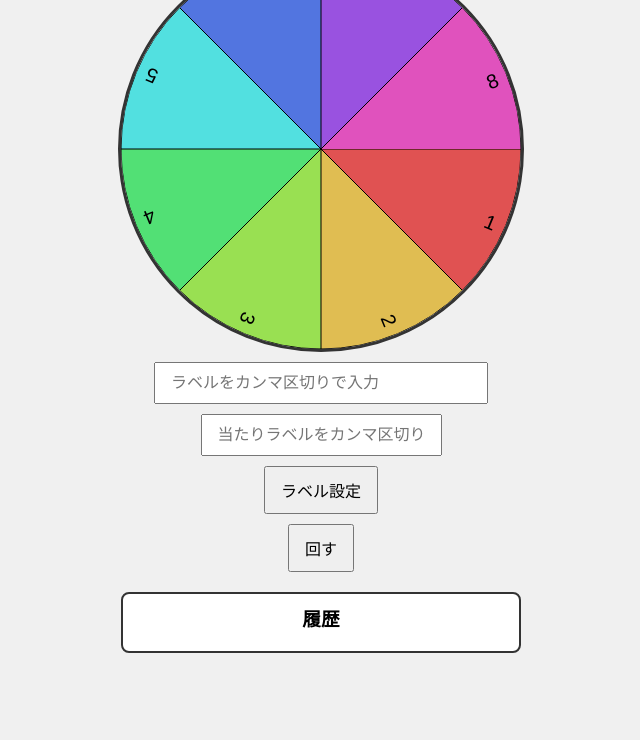
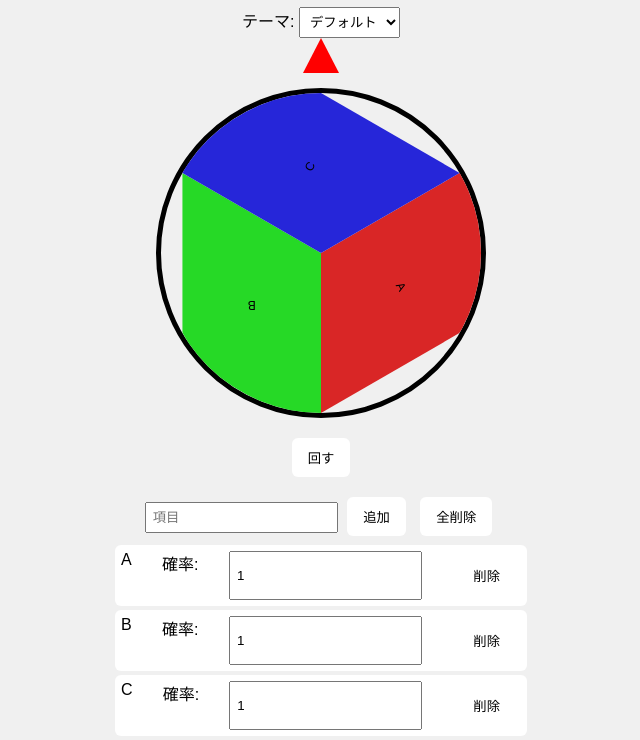
Before and after one commit to novelstar354/roulette, a plain HTML site: page index.html in a window 1280 px wide. Shown: the part 74-814 px from the top of the page, without its empty margins (319-959 px from the left). Drawn offline with Linux system fonts and the light colour scheme.

Commit message:
Update index.html

```diff
--- a/index.html
+++ b/index.html
@@ -2,203 +2,339 @@
 <html lang="ja">
 <head>
 <meta charset="UTF-8">
-<meta name="viewport" content="width=device-width, initial-scale=1.0">
-<title>音付きルーレット</title>
+<meta name="viewport" content="width=device-width,initial-scale=1">
+<title>Theme Roulette</title>
+ <link rel="icon" href="https://www.silhouette-illust.com/wp-content/uploads/2016/12/18915-600x600.jpg" sizes="16×16" type="image/png" />
+
 <style>
-  body {
-    display: flex;
-    flex-direction: column;
-    align-items: center;
-    font-family: sans-serif;
-    background: #f0f0f0;
-    margin: 0;
-    padding: 20px;
+
+:root{
+--bg:#f0f0f0;
+--text:#000;
+--panel:#fff;
+--glow:none;
 }
 
-  canvas {
-    border: 3px solid #333;
-    border-radius: 50%;
-    background: #fff;
+/* デフォルト */
+body.default{
+--bg:#f0f0f0;
+--text:#000;
+--panel:#fff;
+--glow:none;
 }
 
-  input, button {
-    margin-top: 10px;
-    padding: 10px 15px;
-    font-size: 16px;
-    cursor: pointer;
+/* ネオン */
+body.neon{
+--bg:#050510;
+--text:#0ff;
+--panel:#111;
+--glow:0 0 10px #0ff,0 0 20px #0ff;
 }
 
-  #history {
-    margin-top: 20px;
-    max-width: 400px;
-    width: 100%;
-    background: #fff;
-    border: 2px solid #333;
-    padding: 10px;
-    border-radius: 8px;
-    box-sizing: border-box;
+/* カジノ */
+body.casino{
+--bg:#003300;
+--text:#ffd700;
+--panel:#014d01;
+--glow:0 0 10px #ffd700;
 }
 
-  #history h3 {
-    margin: 0 0 10px 0;
-    text-align: center;
+/* ダーク */
+body.dark{
+--bg:#111;
+--text:#eee;
+--panel:#222;
+--glow:none;
 }
 
-  #history ul {
-    list-style: none;
-    padding: 0;
-    margin: 0;
-    max-height: 200px;
-    overflow-y: auto;
+body{
+margin:0;
+font-family:sans-serif;
+background:var(--bg);
+color:var(--text);
+text-align:center;
+user-select: none;
+  -webkit-user-select: none;
 }
 
-  #history li {
-    padding: 5px;
-    border-bottom: 1px solid #ccc;
+h1{
+text-shadow:var(--glow);
 }
 
-  #labelsInput {
-    width: 300px;
+#roulette{
+width:320px;
+height:320px;
+margin:15px auto;
+border-radius:50%;
+border:5px solid var(--text);
+box-shadow:var(--glow);
+position:relative;
+overflow:hidden;
+transition:transform 4s cubic-bezier(.17,.67,.25,1);
 }
+
+.slice{
+position:absolute;
+width:50%;
+height:50%;
+top:50%;
+left:50%;
+transform-origin:0 0;
+display:flex;
+align-items:center;
+justify-content:center;
+font-size:12px;
+}
+
+#pointer{
+width:0;
+height:0;
+border-left:18px solid transparent;
+border-right:18px solid transparent;
+border-bottom:35px solid red;
+margin:auto;
+}
+
+button{
+padding:10px 16px;
+margin:5px;
+border:none;
+border-radius:6px;
+cursor:pointer;
+background:var(--panel);
+color:var(--text);
+box-shadow:var(--glow);
+}
+
+input{
+padding:6px;
+}
+
+#items{
+max-width:420px;
+margin:auto;
+}
+
+.item{
+display:flex;
+justify-content:space-between;
+background:var(--panel);
+margin:4px;
+padding:6px;
+border-radius:6px;
+}
+
+#result{
+font-size:22px;
+margin:10px;
+}
+
+select{
+padding:6px;
+}
+
+@media (max-width:600px){
+
+#roulette{
+width:260px;
+height:260px;
+}
+
+.item{
+flex-direction:column;
+gap:4px;
+}
+
+}
+
 </style>
 </head>
+
 <body>
 
-<canvas id="roulette" width="400" height="400"></canvas>
+<h1>🎯 Theme Roulette</h1>
 
-<input type="text" id="labelsInput" placeholder="ラベルをカンマ区切りで入力">
-<input type="text" id="winLabelInput" placeholder="当たりラベルをカンマ区切りで入力">
-<button id="setLabels">ラベル設定</button>
-<button id="spin">回す</button>
+テーマ:
+<select id="themeSelect">
+<option value="default">デフォルト</option>
+<option value="neon">ネオン</option>
+<option value="casino">カジノ</option>
+<option value="dark">ダーク</option>
+</select>
 
-<div id="history">
-  <h3>履歴</h3>
-  <ul id="resultList"></ul>
+<div id="pointer"></div>
+<div id="roulette"></div>
+
+<button onclick="spin()">回す</button>
+
+<div id="result"></div>
+
+<div>
+<input id="newItem" placeholder="項目">
+<button onclick="addItem()">追加</button>
+<button onclick="clearItems()">全削除</button>
 </div>
 
-<!-- 当たり音 -->
-<audio id="winSound">
-  <source src="https://www.soundjay.com/buttons/sounds/button-3.mp3" type="audio/mpeg">
-</audio>
+<div id="items"></div>
 
 <script>
-const canvas = document.getElementById('roulette');
-const ctx = canvas.getContext('2d');
-const size = canvas.width;
-const radius = size / 2;
 
-let labels = ['1','2','3','4','5','6','7','8'];
-let colors = [];
-let numSegments = labels.length;
+let data=JSON.parse(localStorage.getItem("rouletteData"))||[
+{name:"A",weight:1},
+{name:"B",weight:1},
+{name:"C",weight:1}
+]
 
-let angle = 0;
-let spinning = false;
+let theme=localStorage.getItem("rouletteTheme")||"default"
 
-let winLabels = ['8']; // デフォルト当たり
+document.body.className=theme
+document.getElementById("themeSelect").value=theme
 
-const resultList = document.getElementById('resultList');
-const winSound = document.getElementById('winSound');
-
-function updateColors() {
-  colors = [];
-  for (let i = 0; i < numSegments; i++) {
-    colors.push(`hsl(${i * 360 / numSegments}, 70%, 60%)`);
-  }
+document.getElementById("themeSelect").onchange=e=>{
+theme=e.target.value
+document.body.className=theme
+localStorage.setItem("rouletteTheme",theme)
 }
 
-updateColors();
+let rotation=0
+let spinning=false
 
-function drawRoulette(highlightIndex=-1) {
-  ctx.clearRect(0,0,size,size);
-  for(let i=0;i<numSegments;i++){
-    const start = (i * 2 * Math.PI / numSegments) + angle;
-    const end = ((i+1)*2*Math.PI/numSegments)+angle;
+const roulette=document.getElementById("roulette")
 
-    ctx.beginPath();
-    ctx.moveTo(radius,radius);
-    ctx.arc(radius,radius,radius,start,end);
-    ctx.fillStyle = (i===highlightIndex)? '#ffff00' : colors[i%colors.length];
-    ctx.fill();
-    ctx.stroke();
-
-    // ラベル
-    ctx.save();
-    ctx.translate(radius,radius);
-    ctx.rotate(start + (end-start)/2);
-    ctx.textAlign = "right";
-    ctx.fillStyle = "#000";
-    ctx.font = "20px sans-serif";
-    ctx.fillText(labels[i], radius-10,10);
-    ctx.restore();
+function save(){
+localStorage.setItem("rouletteData",JSON.stringify(data))
 }
 
-  // 矢印
-  ctx.fillStyle="#000";
-  ctx.beginPath();
-  ctx.moveTo(radius-10,0);
-  ctx.lineTo(radius+10,0);
-  ctx.lineTo(radius,20);
-  ctx.fill();
+function draw(){
+
+roulette.innerHTML=""
+
+if(data.length==0)return
+
+const deg=360/data.length
+
+data.forEach((d,i)=>{
+
+const slice=document.createElement("div")
+slice.className="slice"
+
+slice.style.background=`hsl(${i*360/data.length},70%,50%)`
+slice.style.transform=`rotate(${deg*i}deg) skewY(${90-deg}deg)`
+
+slice.innerHTML=`<div style="transform:skewY(${-(90-deg)}deg) rotate(${deg/2}deg)">${d.name}</div>`
+
+roulette.appendChild(slice)
+
+})
+
+renderList()
+
 }
 
-function spinRoulette() {
-  if(spinning) return;
-  spinning = true;
+function renderList(){
 
-  const spinTime = Math.random()*3000 + 2000;
-  const startAngle = angle;
-  const totalRotation = (Math.random()*10+10)*2*Math.PI;
-  const startTime = performance.now();
+const list=document.getElementById("items")
+list.innerHTML=""
 
-  function animate(now){
-    const elapsed = now - startTime;
-    if(elapsed<spinTime){
-      const progress = elapsed/spinTime;
-      const easeOut = 1 - Math.pow(1-progress,3);
-      angle = startAngle + totalRotation*easeOut;
-      drawRoulette();
-      requestAnimationFrame(animate);
-    } else {
-      angle = startAngle + totalRotation;
-      const finalIndex = Math.floor(((2*Math.PI - angle%(2*Math.PI)) / (2*Math.PI) * numSegments)) % numSegments;
-      drawRoulette(finalIndex);
+data.forEach((d,i)=>{
 
-      const result = labels[finalIndex];
-      const li = document.createElement('li');
-      li.textContent = result;
-      if(winLabels.includes(result)){
-        li.style.fontWeight='bold';
-        li.style.color='red';
-        winSound.currentTime=0;
-        winSound.play();
-      }
-      resultList.insertBefore(li,resultList.firstChild);
+const div=document.createElement("div")
+div.className="item"
 
-      spinning=false;
-    }
+div.innerHTML=`
+<span>${d.name}</span>
+確率:<input type="number" value="${d.weight}" min="1"
+onchange="changeWeight(${i},this.value)">
+<button onclick="removeItem(${i})">削除</button>
+`
+
+list.appendChild(div)
+
+})
+
 }
 
-  requestAnimationFrame(animate);
+function changeWeight(i,val){
+data[i].weight=parseFloat(val)
+save()
 }
 
-// ラベルと当たり設定
-document.getElementById('setLabels').addEventListener('click', ()=>{
-  const input = document.getElementById('labelsInput').value.trim();
-  const winInput = document.getElementById('winLabelInput').value.trim();
-  if(input){
-    labels = input.split(',').map(s=>s.trim());
-    numSegments = labels.length;
-    updateColors();
+function addItem(){
+
+const input=document.getElementById("newItem")
+
+if(input.value.trim()=="")return
+
+data.push({name:input.value,weight:1})
+
+input.value=""
+
+save()
+draw()
+
 }
-  if(winInput){
-    winLabels = winInput.split(',').map(s=>s.trim());
+
+function removeItem(i){
+
+data.splice(i,1)
+save()
+draw()
+
 }
-  drawRoulette();
-});
 
-document.getElementById('spin').addEventListener('click', spinRoulette);
+function clearItems(){
 
-drawRoulette();
+data=[]
+save()
+draw()
+
+}
+
+function weightedRandom(){
+
+let total=data.reduce((s,d)=>s+d.weight,0)
+
+let r=Math.random()*total
+
+for(let i=0;i<data.length;i++){
+
+if(r<data[i].weight)return i
+
+r-=data[i].weight
+
+}
+
+}
+
+function spin(){
+
+if(spinning)return
+if(data.length==0)return
+
+spinning=true
+
+const index=weightedRandom()
+
+const deg=360/data.length
+
+const spinDeg=360*6+(360-index*deg-deg/2)
+
+rotation+=spinDeg
+
+roulette.style.transform=`rotate(${rotation}deg)`
+
+setTimeout(()=>{
+
+document.getElementById("result").innerText="🎉 "+data[index].name
+
+spinning=false
+
+},4000)
+
+}
+
+draw()
+
 </script>
 
 </body>
```
Lines whose indentation alone changed are shown as unchanged.
